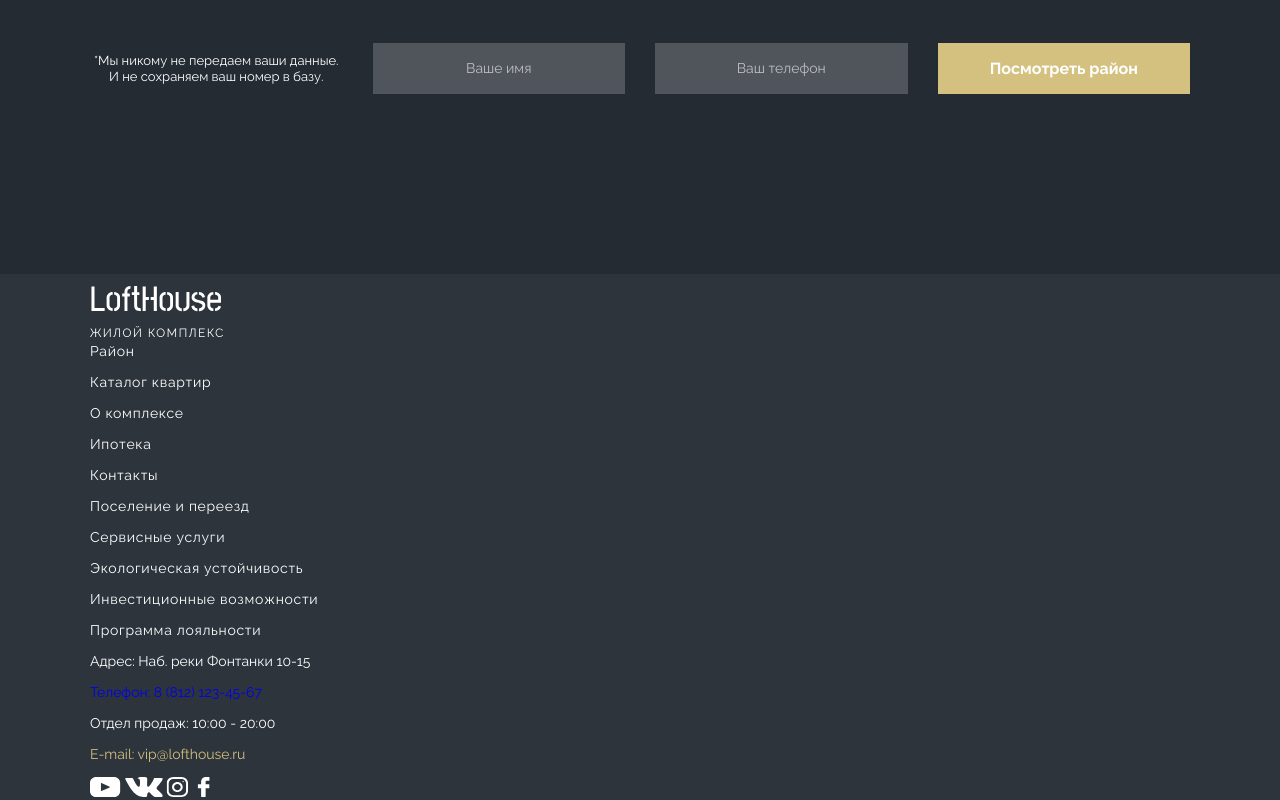
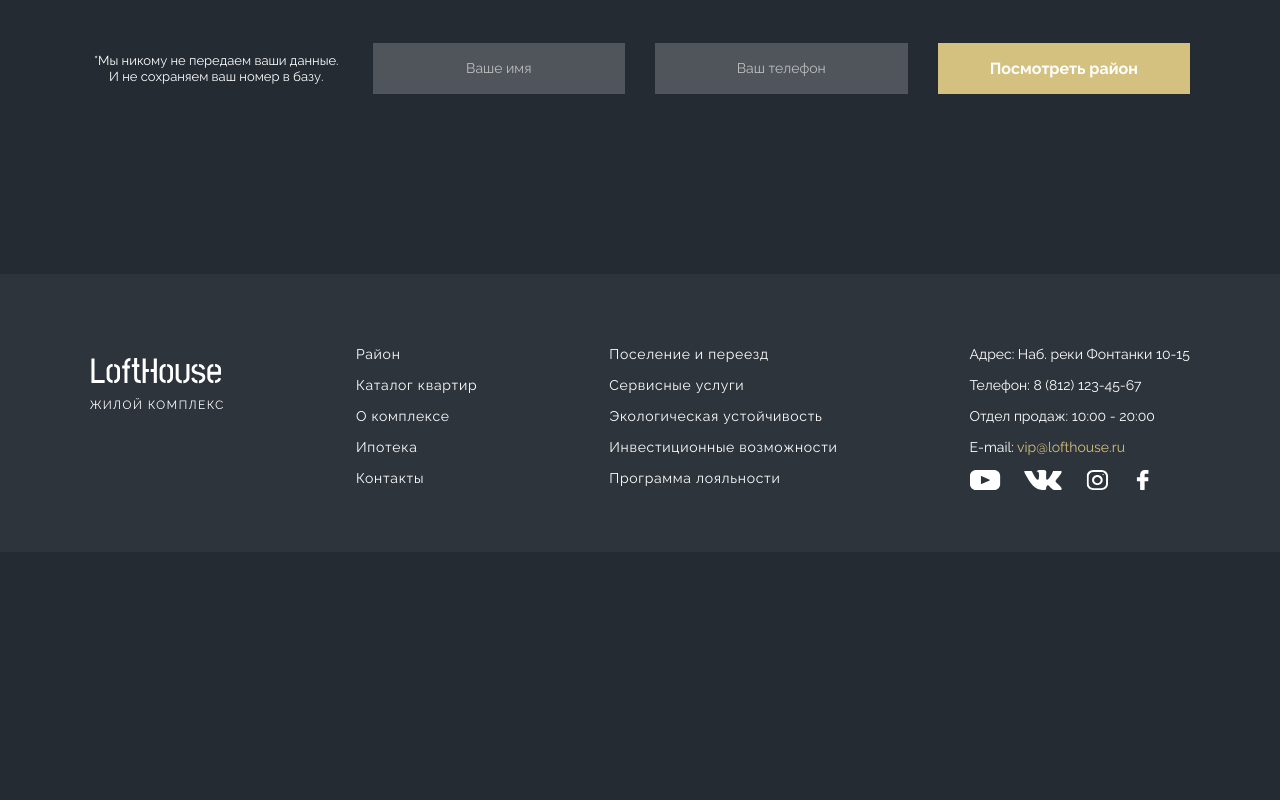
Before and after one commit to slincerDx/residential-complex, a plain HTML site: page index.html in a window 1280 px wide. Shown: the part 4137-4937 px from the top of the page. After the commit the page ends 4689 px from the top, so only its background shows below. Drawn offline with nearby package versions, Linux system fonts and the light colour scheme; a script that the page names is missing.

Commit message:
Update index.html

```diff
--- a/index.html
+++ b/index.html
@@ -230,7 +230,7 @@
 
     <footer class="footer">
         <div class="container">
-            <div class="header__content">
+            <div class="footer__content">
                 <a href="" class="footer__logo">
                     <img src="images/logo.svg" alt="logo-footer">
                 </a>
@@ -302,7 +302,7 @@
                             Адрес: Наб. реки Фонтанки 10-15
                         </li>
                         <li class="footer__adress-item">
-                            <a href="tel:+78121234567">
+                            <a href="tel:+78121234567" class="footer__adress-link__phone">
                                 Телефон: 8 (812) 123-45-67
                             </a>
                         </li>
@@ -310,17 +310,18 @@
                             Отдел продаж: 10:00 - 20:00
                         </li>
                         <li class="footer__adress-item">
+                            E-mail:
                             <a class="link-bold" href="mailto:vip@lofthouse.ru">
-                                E-mail: vip@lofthouse.ru
+                                 vip@lofthouse.ru
                             </a>
                         </li>
                     </ul>
 
                     <div class="footer__social">
-                        <img src="images/footer-icons/youtube.svg" alt="icon">
-                        <img src="images/footer-icons/vk.svg" alt="icon">
-                        <img src="images/footer-icons/instagram.svg" alt="icon">
-                        <img src="images/footer-icons/facebook.svg" alt="icon">
+                        <img class="footer__social-img" src="images/footer-icons/youtube.svg" alt="icon">
+                        <img class="footer__social-img" src="images/footer-icons/vk.svg" alt="icon">
+                        <img class="footer__social-img" src="images/footer-icons/instagram.svg" alt="icon">
+                        <img class="footer__social-img" src="images/footer-icons/facebook.svg" alt="icon">
                     </div>
                 </div>
 
```
